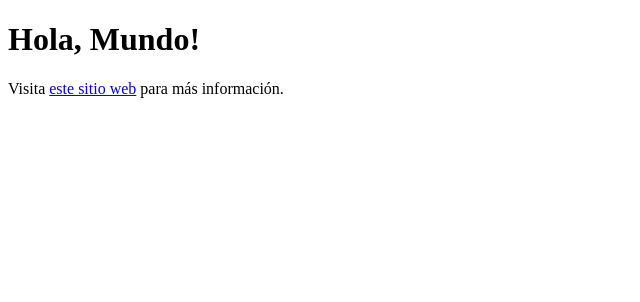
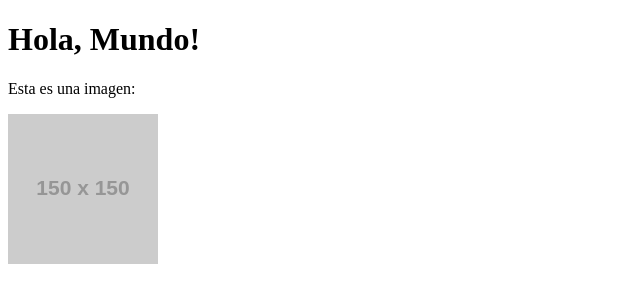
Before and after one commit to PRivasA/TareaSistemasOperativos, a plain HTML site: page index.html in a window 1280 px wide. Shown: the whole page, without its empty margins (0-640 px from the left). Drawn offline with Linux system fonts and the light colour scheme; placeholder pictures from the web are drawn by us.

Commit message:
Version 3
Se cambio a la version 3

```diff
--- a/index.html
+++ b/index.html
@@ -1,10 +1,11 @@
 <!DOCTYPE html>
 <html>
 <head>
-    <title>Versión 2: Enlaces</title>
+    <title>Versión 3: Imágenes</title>
 </head>
 <body>
     <h1>Hola, Mundo!</h1>
-    <p>Visita <a href="https://www.example.com">este sitio web</a> para más información.</p>
+    <p>Esta es una imagen:</p>
+    <img src="https://via.placeholder.com/150" alt="Ejemplo de imagen">
 </body>
 </html>
```
